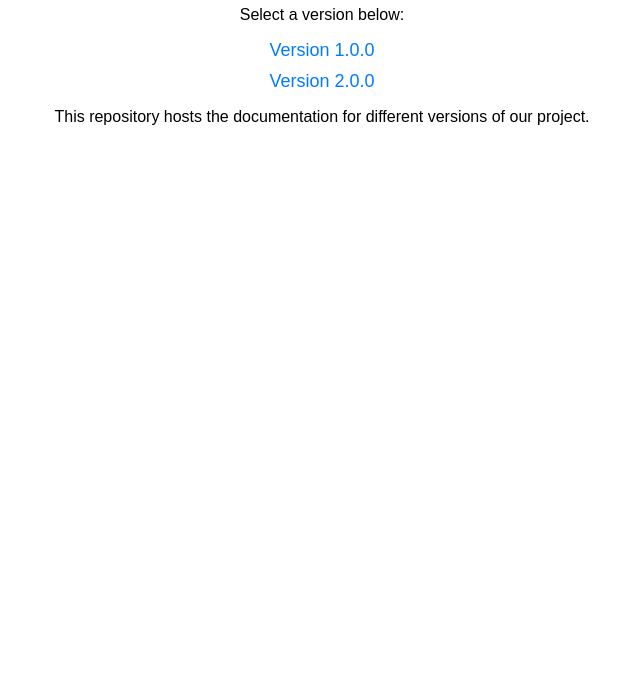
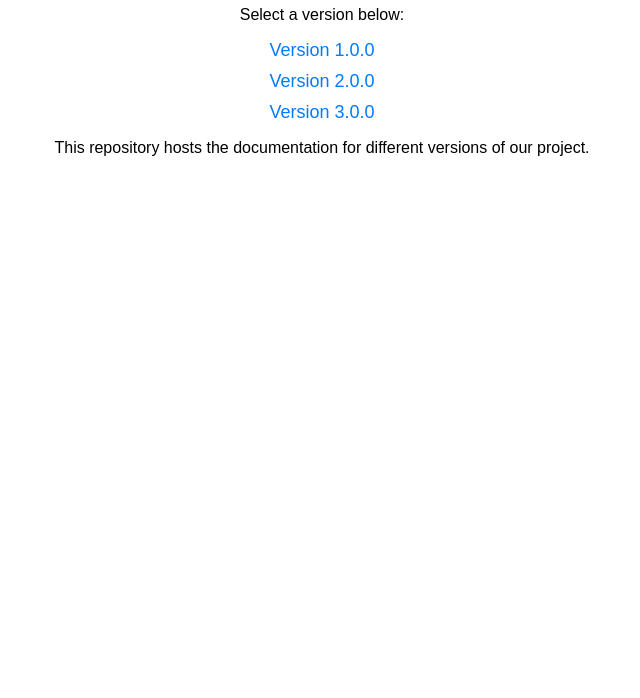
Before and after one commit to Mohamed-Marsou/docs, a plain HTML site: page docs/index.html in a window 1280 px wide. Shown: the part 102-800 px from the top of the page, without its empty margins (318-958 px from the left). Drawn offline with Linux system fonts and the light colour scheme.

Commit message:
Update index.html

```diff
--- a/docs/index.html
+++ b/docs/index.html
@@ -19,6 +19,7 @@
     <ul>
         <li><a href="v1.0.0/index.html">Version 1.0.0</a></li>
         <li><a href="v2.0.0/index.html">Version 2.0.0</a></li>
+        <li><a href="v3.0.0/index.html">Version 3.0.0</a></li>
     </ul>
     <p>This repository hosts the documentation for different versions of our project.</p>
 </body>
```
